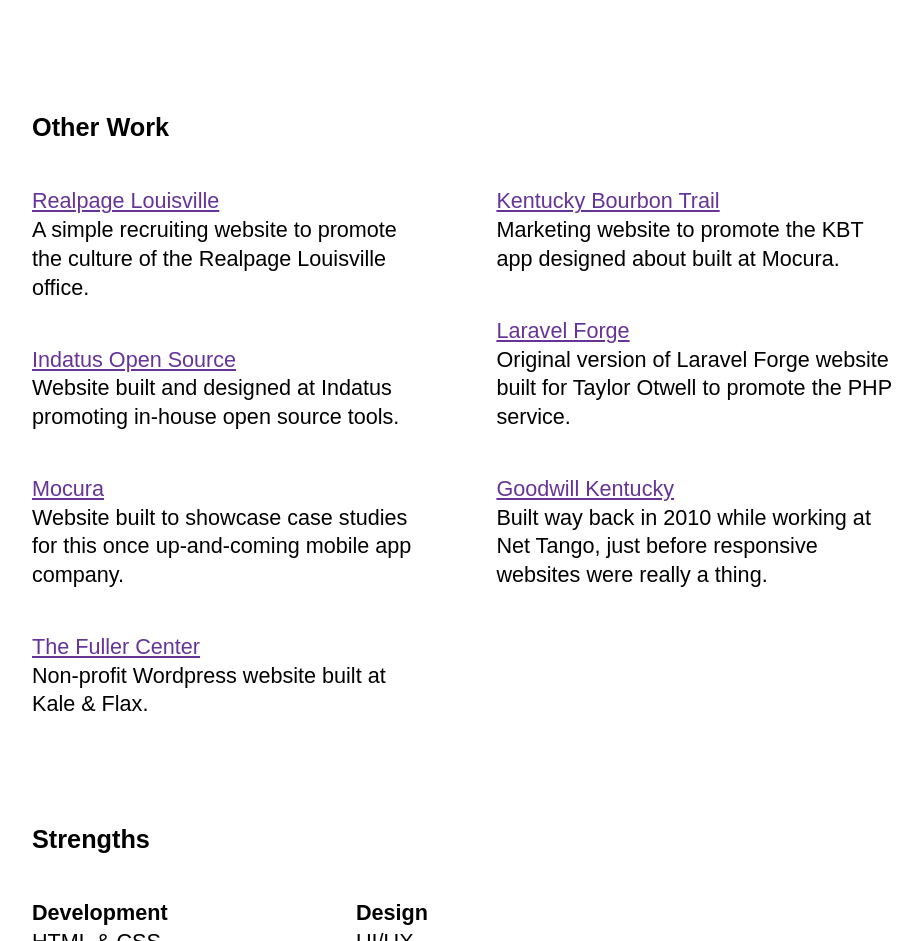
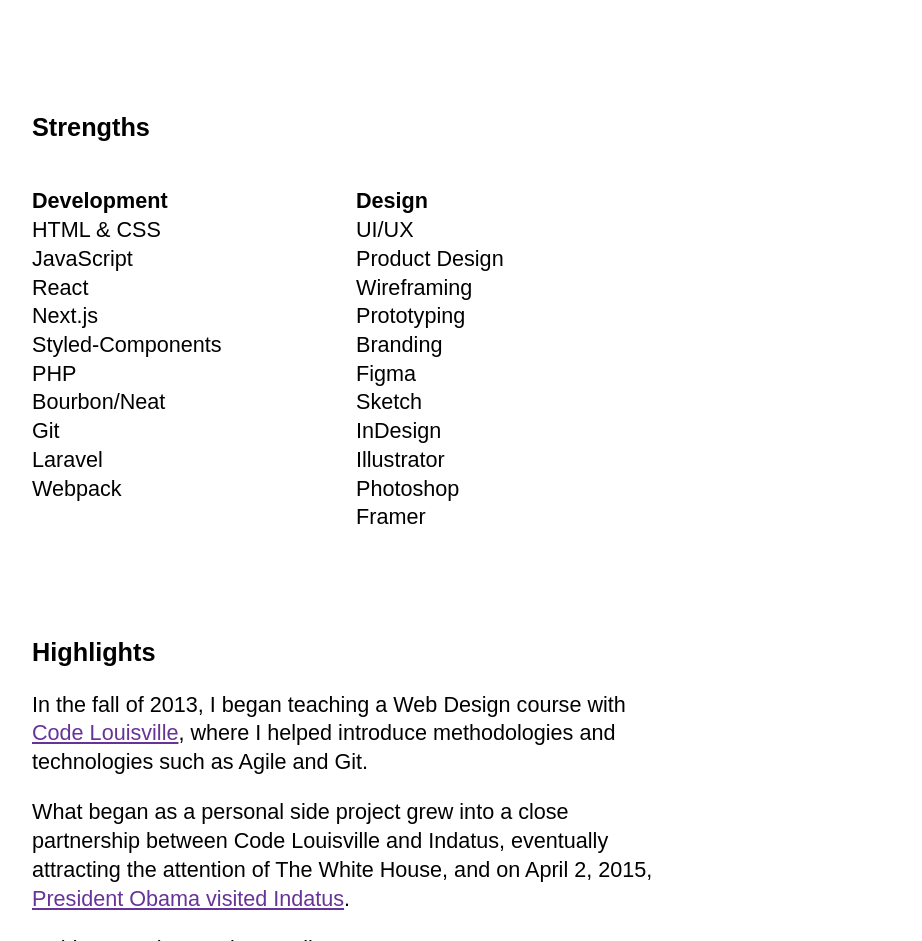
Before and after one commit to ericrowan/ericrowan.github.io, a plain HTML site: page index.html in a window 1280 px wide. Shown: the part 2979-3920 px from the top of the page, without its empty margins (176-1098 px from the left). Drawn offline with nearby package versions, Linux system fonts and the light colour scheme; a script that the page names is missing; a web font is replaced by a local one.

Commit message:
Remove Other Work section

```diff
--- a/index.html
+++ b/index.html
@@ -181,71 +181,6 @@
         <cite>Brian Webb, CTO Realpage</cite>
       </blockquote>
 
-      <section class="work">
-        <H3><strong>Other Work</strong></H3>
-
-        <ul class="columns">
-          <li>
-            <p>
-              <a href="https://erowan.gitlab.io/realpagelouisville.github.io/"
-                >Realpage Louisville</a
-              ><br />A simple recruiting website to promote the culture of the
-              Realpage Louisville office.
-            </p>
-          </li>
-
-          <li>
-            <p>
-              <a href="https://erowan.gitlab.io/indatus.github.io/"
-                >Indatus Open Source</a
-              ><br />Website built and designed at Indatus promoting in-house
-              open source tools.
-            </p>
-          </li>
-
-          <li>
-            <p>
-              <a href="https://erowan.gitlab.io/mocura.com/">Mocura</a
-              ><br />Website built to showcase case studies for this once
-              up-and-coming mobile app company.
-            </p>
-          </li>
-
-          <li>
-            <p>
-              <a href="https://erowan.gitlab.io/fchky.org/">The Fuller Center</a
-              ><br />Non-profit Wordpress website built at Kale &amp; Flax.
-            </p>
-          </li>
-
-          <li>
-            <p>
-              <a href="https://erowan.gitlab.io/kentuckybourbontrailapp.com/"
-                >Kentucky Bourbon Trail</a
-              ><br />Marketing website to promote the KBT app designed about
-              built at Mocura.
-            </p>
-          </li>
-
-          <li>
-            <p>
-              <a href="https://erowan.gitlab.io/forge.laravel.com/"
-                >Laravel Forge</a
-              ><br />Original version of Laravel Forge website built for Taylor
-              Otwell to promote the PHP service.
-            </p>
-          </li>
-
-          <li>
-            <p>
-              <a href="http://www.goodwillky.org/">Goodwill Kentucky</a
-              ><br />Built way back in 2010 while working at Net Tango, just
-              before responsive websites were really a thing.
-            </p>
-          </li>
-        </ul>
-      </section>
-
       <section class="wrapper">
         <H3><strong>Strengths</strong></H3>
 
```
